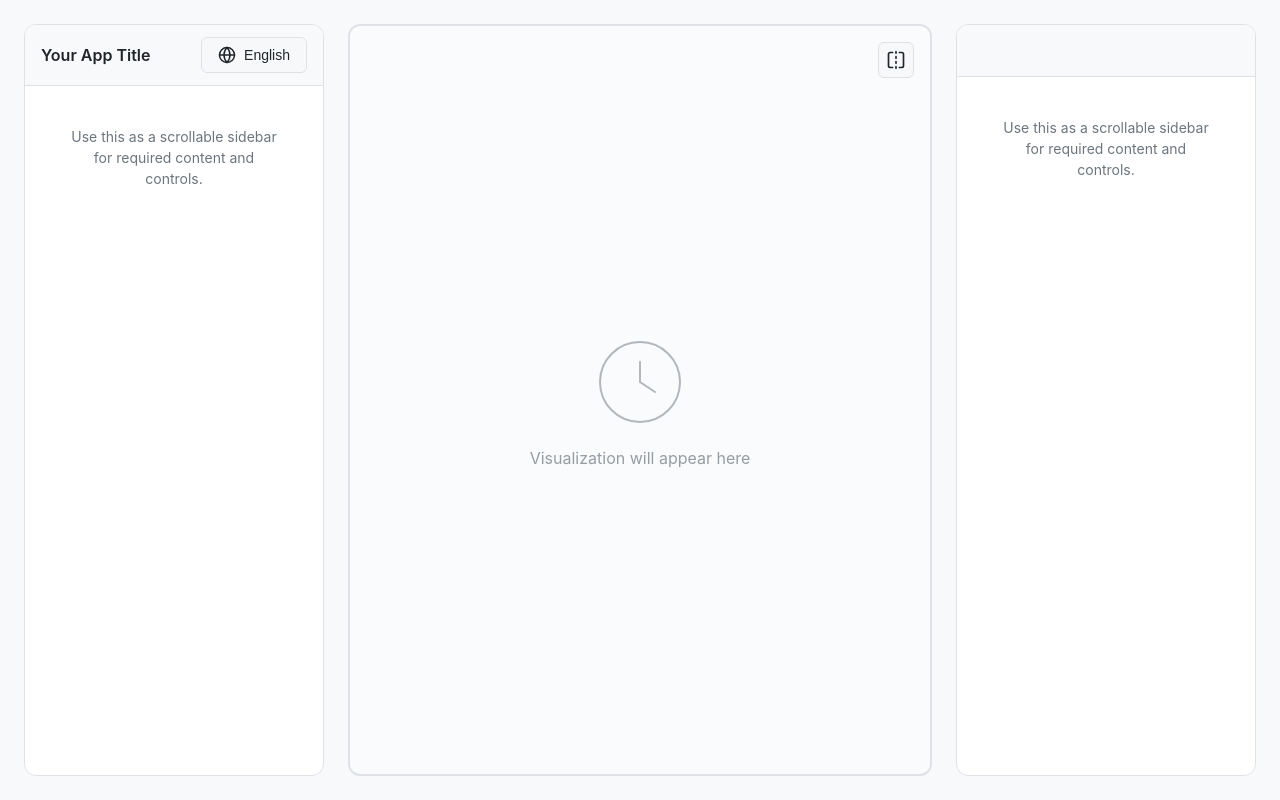
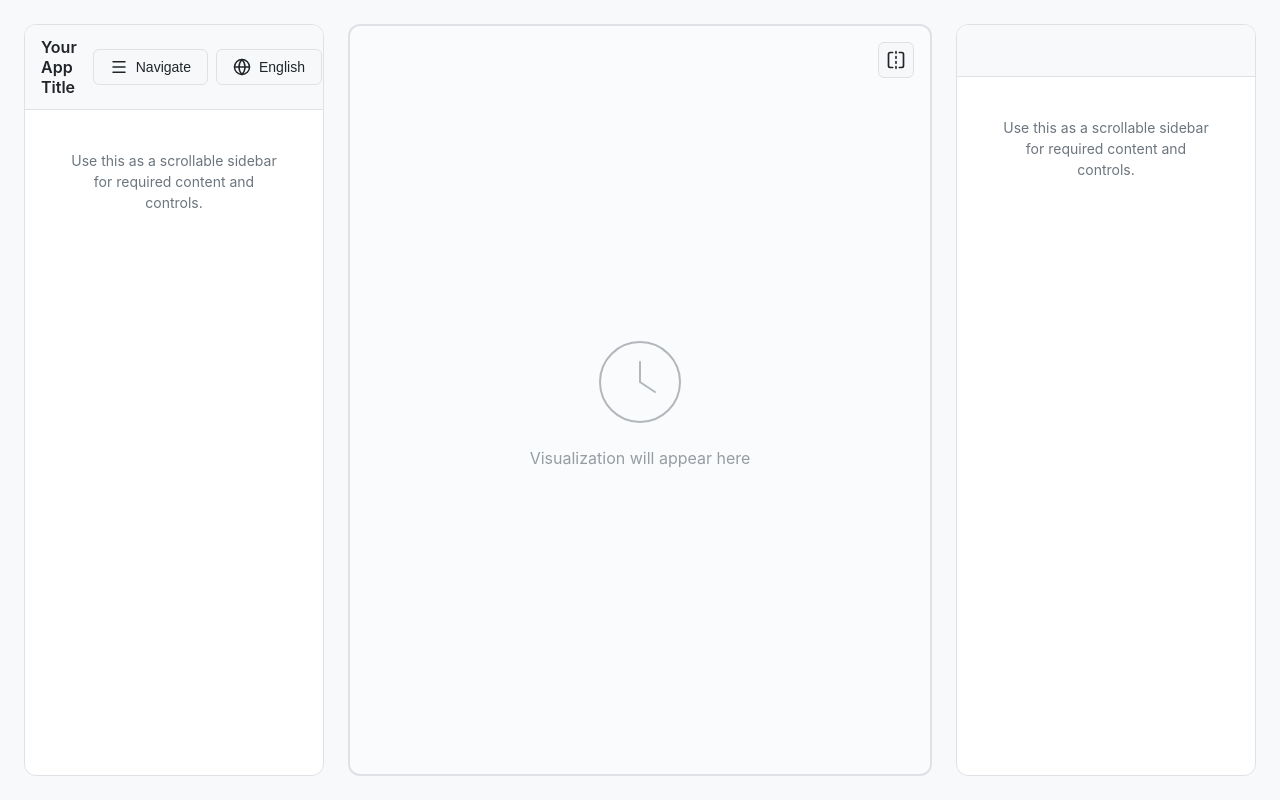
Before and after one commit to nitesh4146/scaffold-vite-edu, a React (Vite) app: page / in a window 1280 px wide. Built offline with nearby package versions, Linux system fonts and the light colour scheme; the HTML template or start-up script is replaced by a standard one.

Commit message:
refactor: enhance LeftPanel with navigation dropdown; restructure header actions for improved layout and functionality

```diff
--- a/src/components/LeftPanel.css
+++ b/src/components/LeftPanel.css
@@ -22,11 +22,42 @@
   gap: 1rem;
 }
 
+.left-panel .header-actions {
+  display: flex;
+  gap: 0.5rem;
+  align-items: center;
+}
+
 .left-panel .panel-title {
   margin: 0;
   font-size: 16px;
   font-weight: 600;
   color: var(--text-primary);
+}
+
+.left-panel .navigation-dropdown {
+  position: relative;
+}
+
+.left-panel .navigation-menu {
+  min-width: 180px;
+}
+
+.left-panel .navigation-item {
+  display: block;
+  width: 100%;
+  padding: 0.75rem 1rem;
+  text-align: left;
+  background: none;
+  border: none;
+  color: var(--text-primary);
+  font-size: 14px;
+  cursor: pointer;
+  transition: background-color 0.2s ease;
+}
+
+.left-panel .navigation-item:hover {
+  background-color: var(--item-hover);
 }
 
 .left-panel .language-dropdown {
--- a/src/components/LeftPanel.tsx
+++ b/src/components/LeftPanel.tsx
@@ -1,5 +1,5 @@
 import React from 'react';
-import { Globe } from 'lucide-react';
+import { Globe, Menu } from 'lucide-react';
 import { useLanguage, languageNames, Language } from '../contexts/LanguageContext';
 import { useAppState } from '../contexts/AppStateContext';
 import { useDropdown } from '../hooks/useDropdown';
@@ -10,16 +10,50 @@ const LeftPanel: React.FC = React.memo(() => {
   const { language, setLanguage } = useLanguage();
   const { appTitle } = useAppState();
   const languageDropdown = useDropdown();
+  const navigationDropdown = useDropdown();
 
   const handleLanguageChange = (lang: Language) => {
     setLanguage(lang);
     languageDropdown.close();
   };
 
+  const handleNavigationSelect = (section: string) => {
+    console.log(`Navigate to ${section}`);
+    navigationDropdown.close();
+    // Add your navigation logic here
+  };
+
+  const sections = ['Section 1', 'Section 2', 'Section 3', 'Section 4', 'Section 5'];
+
   return (
     <div className="left-panel">
       <div className="panel-header">
         <h1 className="panel-title">{appTitle}</h1>
+
+        <div className="header-actions">
+          <Dropdown
+            isOpen={navigationDropdown.isOpen}
+            onToggle={navigationDropdown.toggle}
+            dropdownRef={navigationDropdown.dropdownRef}
+            className="navigation-dropdown"
+            menuClassName="navigation-menu"
+            trigger={
+              <>
+                <Menu size={18} />
+                <span>Navigate</span>
+              </>
+            }
+          >
+            {sections.map((section, index) => (
+              <button
+                key={index}
+                className="navigation-item"
+                onClick={() => handleNavigationSelect(section)}
+              >
+                {section}
+              </button>
+            ))}
+          </Dropdown>
 
           <Dropdown
             isOpen={languageDropdown.isOpen}
@@ -45,6 +79,7 @@ const LeftPanel: React.FC = React.memo(() => {
             ))}
           </Dropdown>
         </div>
+      </div>
 
       <div className="panel-body">
         <div className="panel-placeholder">
```
Lines whose indentation alone changed are shown as unchanged.
